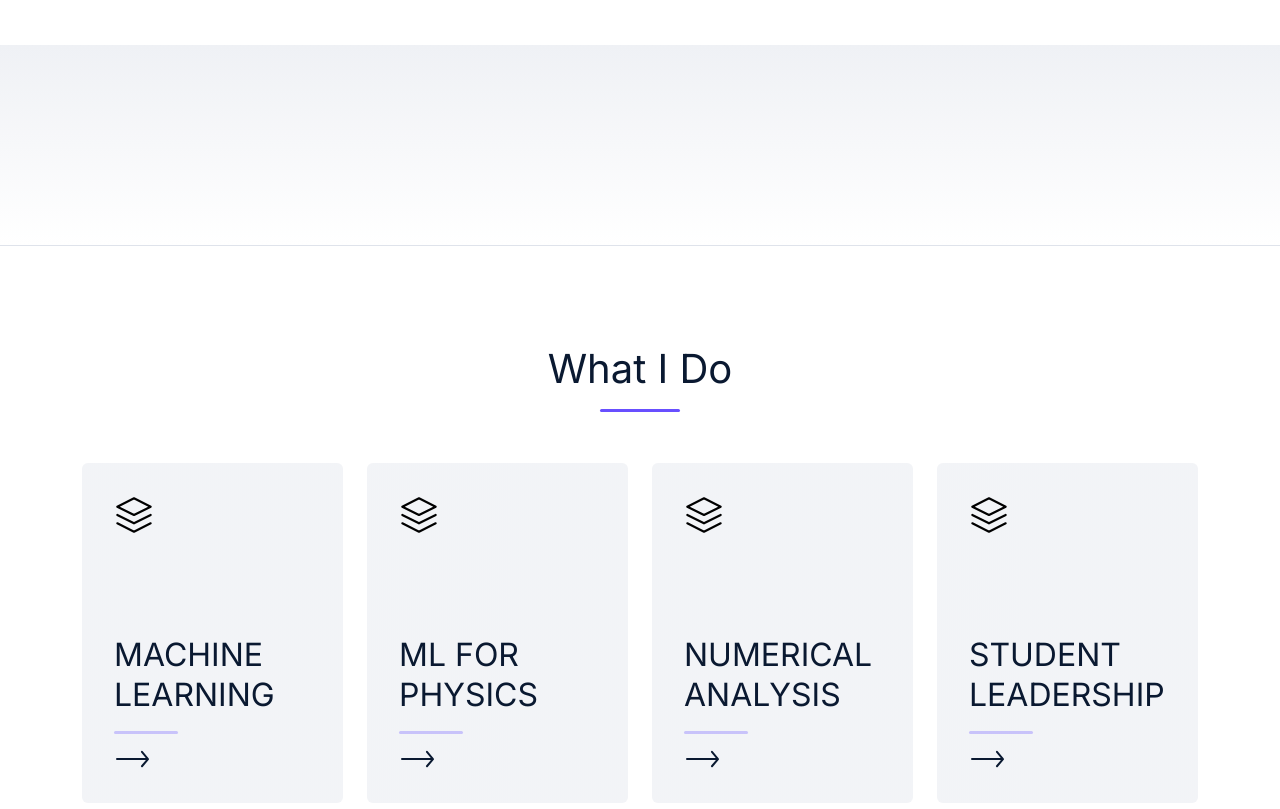
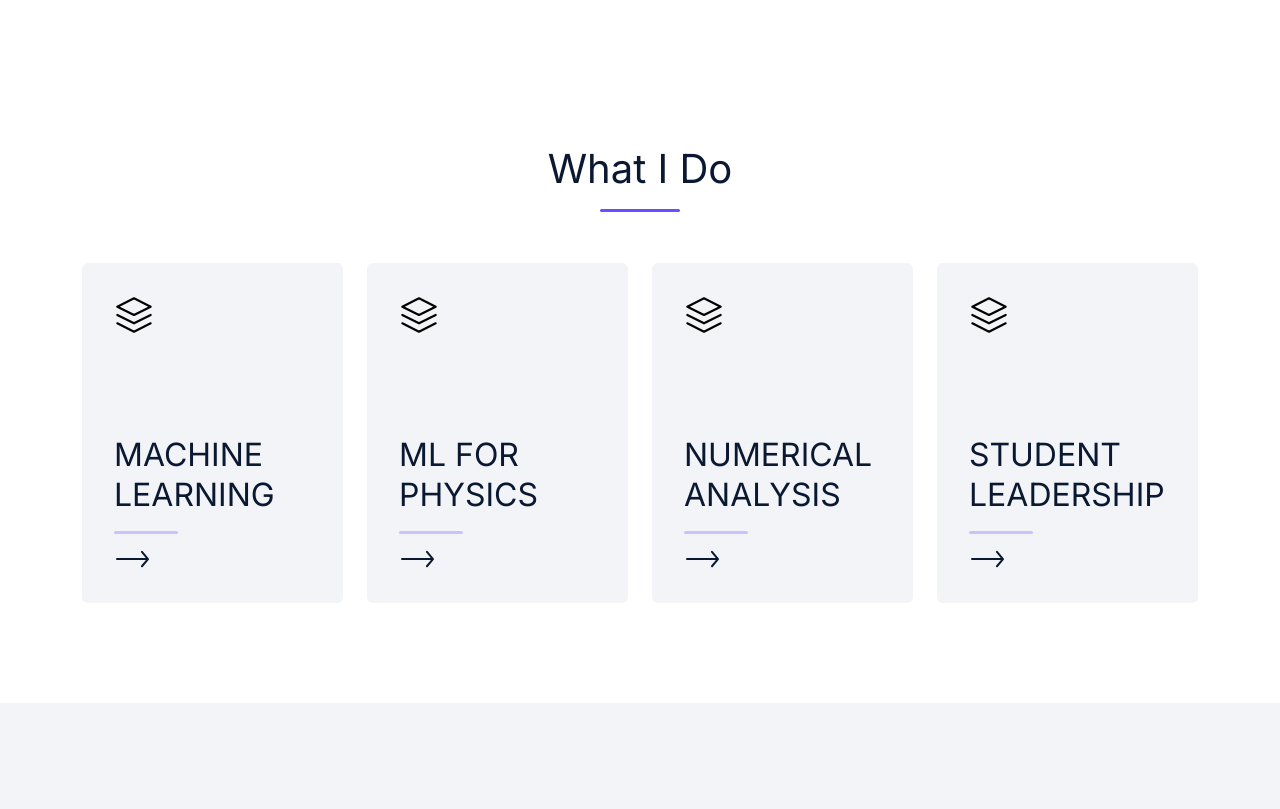
Before and after one commit to AMKCode/AMKCode.github.io, a website built with webpack: page index.html in a window 1280 px wide. Shown: the part 1099-1908 px from the top of the page. Built offline with nearby package versions, Linux system fonts and the light colour scheme.

Commit message:
modified layout 1

```diff
--- a/index.html
+++ b/index.html
@@ -104,9 +104,9 @@
    </section>
    <!-- Banner Section Ends Here-->
    <!-- About Section Starts Here-->
-   <section class="about">
-       <div class="container">
-          <div class="about-content">
+   <!-- <section class="about">
+       <div class="container"> -->
+          <!-- <div class="about-content"> -->
               <!-- <div class="row">
                   <div class="col-lg-6 col-sm-12">
                     <div class="about-content-left">
@@ -140,12 +140,12 @@
                           <path d="M25.9502 6.00006L32.0002 12.0241L25.9502 18.0491" stroke="#DFE3EB" stroke-width="2" stroke-linecap="round" stroke-linejoin="round"></path>
                           </svg>
                       </a> -->
-                    </div>
+                    <!-- </div>
                   </div>
               </div>
           </div>
        </div>
-   </section>
+   </section> -->
    <!-- About Section Ends Here-->
 
    <!-- Service Section Starts Here-->
```
Also changed, not shown: dist/main.css.
